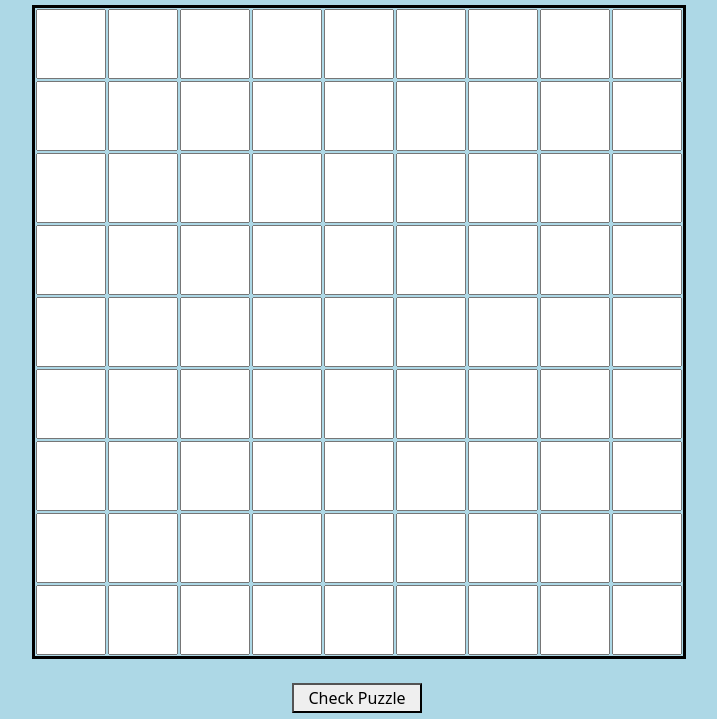
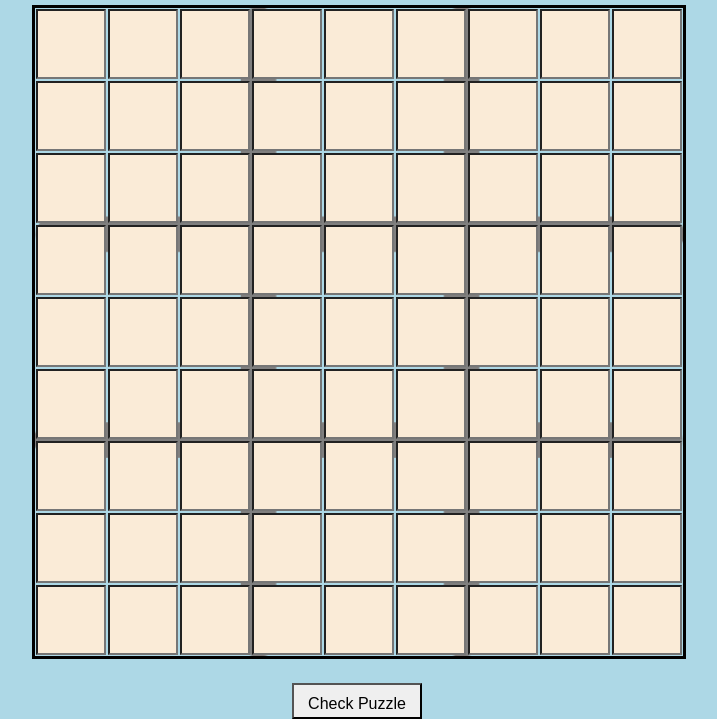
Before and after one commit to NoahKise/sudoku-checker, a website built with webpack: page src/index.html in a window 1280 px wide. Shown: the part 117-836 px from the top of the page, without its empty margins (283-1000 px from the left). Built offline with nearby package versions, Linux system fonts and the light colour scheme.

Commit message:
add hacky grid lines
Co-authored-by: Gabriel Tucker <gabrieltucker260@gmail.com>

```diff
--- a/src/css/styles.css
+++ b/src/css/styles.css
@@ -12,6 +12,7 @@ h1 {
 input {
   width: 70px;
   height: 70px;
+  background-color: antiquewhite;
 }
 
 #mainBoard {
@@ -22,6 +23,8 @@ input {
 
 table {
   border: 3px solid black;
+  background-image: url(/img/newboard.png);
+  background-size: cover;
 }
 
 button {
@@ -29,4 +32,6 @@ button {
   display: block;
   margin-left: auto;
   margin-right: auto;
+  font-family: fantasy;
+  padding-top: 7px;
 }
```
Also changed, not shown: img/gameBoard.webp (added), img/newboard.png (added).
